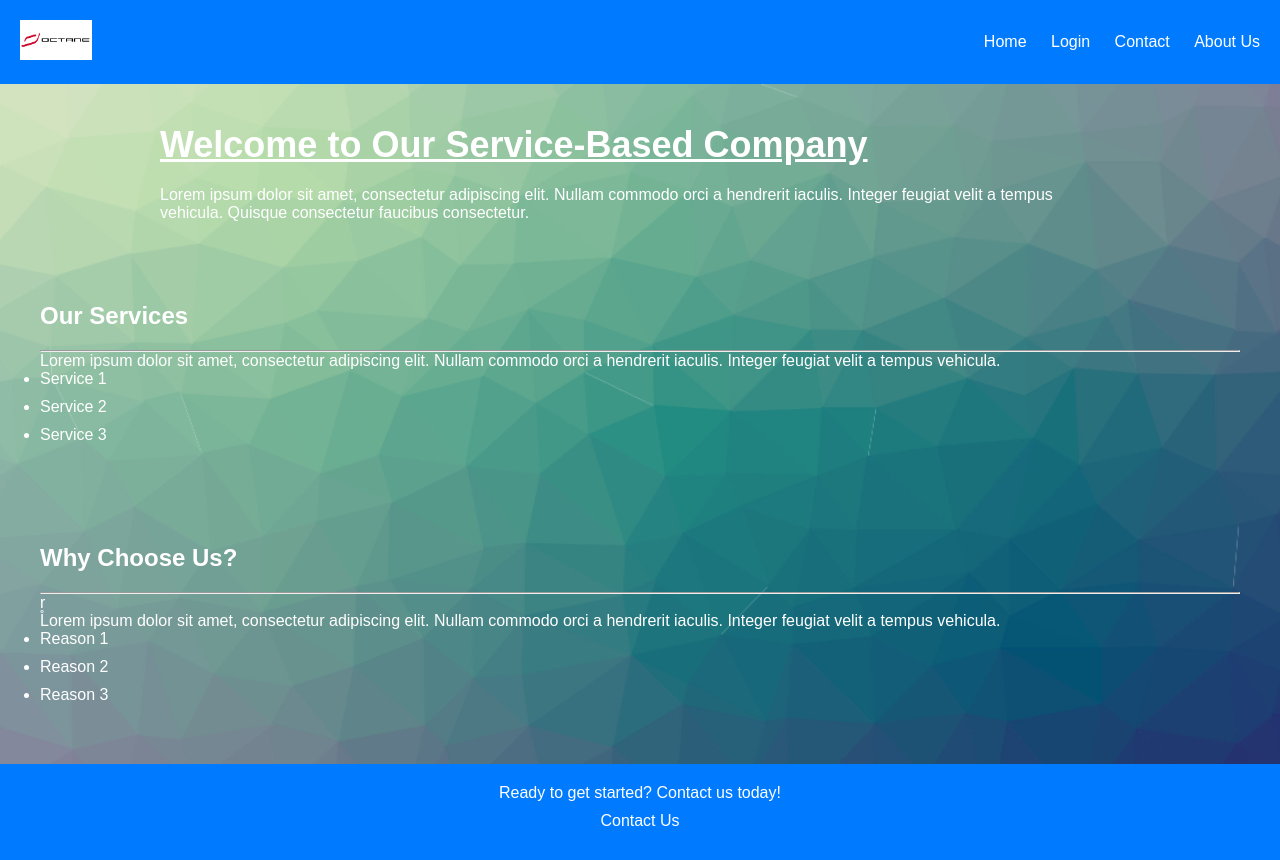
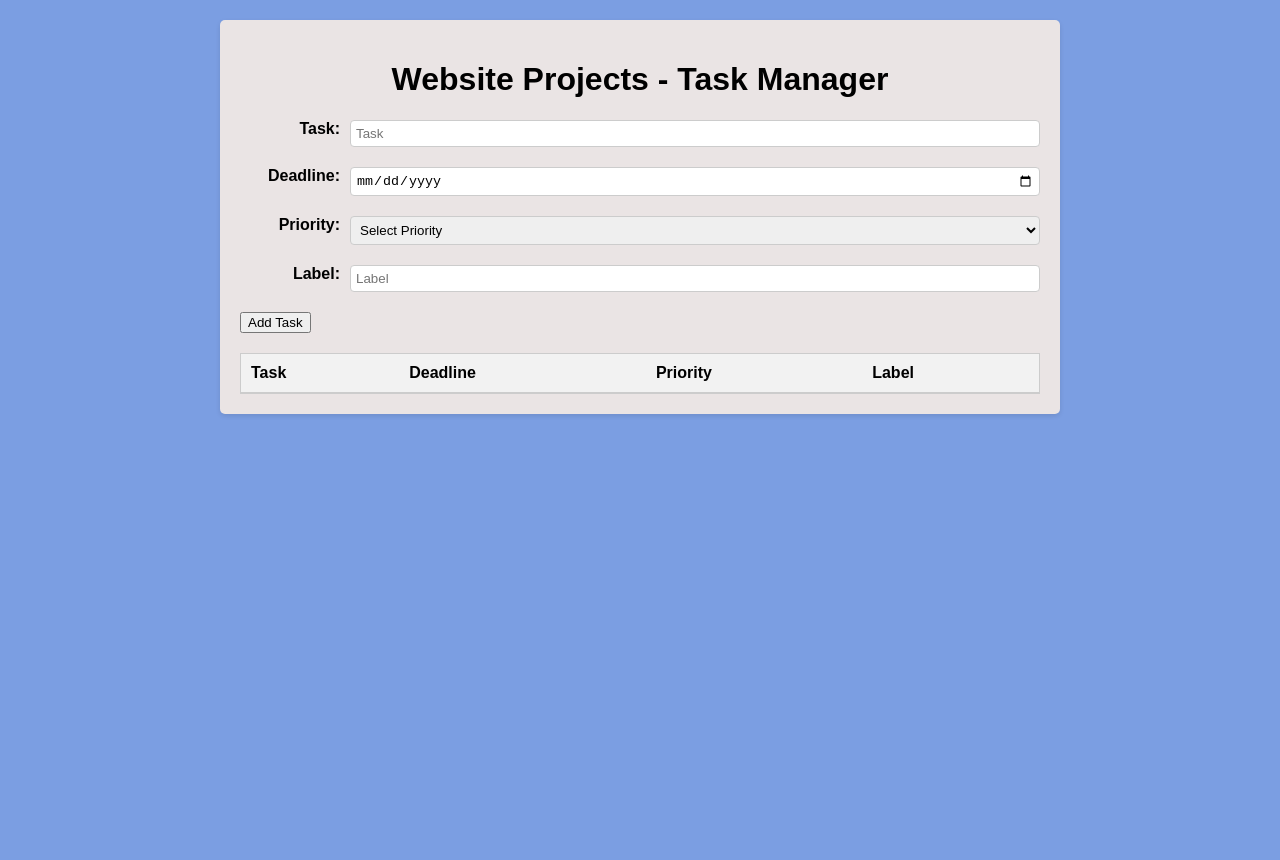
Before and after one commit to PatelTirth-ux/OCTANET_JULY, a plain HTML site: page index.html in a window 1280 px wide. After the commit the page ends 800 px from the top, so only its background shows below. Drawn offline with Linux system fonts and the light colour scheme.

Commit message:
Add files via upload

```diff
--- a/index.html
+++ b/index.html
@@ -1,70 +1,51 @@
 <!DOCTYPE html>
-<html lang="en">
-  <head>
-    <meta charset="UTF-8" />
-    <meta name="viewport" content="width=device-width, initial-scale=1.0" />
-    <title>Service-Based Company</title>
-    <link rel="stylesheet" href="styles.css" />
-  </head>
-  <body>
-    <header>
-      <div class="logo">
-        <img src="logo.png" alt="Company Logo" />
+<html>
+<head>
+  <title>Website Projects - Task Manager</title>
+  <link rel="stylesheet" href="./styles.css">
+</head>
+<body>
+  <div class="container">
+    <h1>Website Projects - Task Manager</h1>
+    <form id="task-form">
+      <div class="form-row">
+        <label for="task-input">Task:</label>
+        <input type="text" id="task-input" placeholder="Task" required>
       </div>
-      <nav>
-        <ul>
-          <li><a href="index.html">Home</a></li>
-          <li><a href="login.html">Login</a></li>
-          <li><a href="contact.html">Contact</a></li>
-          <li><a href="about.html">About Us</a></li>
-        </ul>
-      </nav>
-    </header>
-    <main>
-      <section class="hero">
-        <div class="hero-content">
-          <h1><u>Welcome to Our Service-Based Company</u></h1>
-          <p>
-            Lorem ipsum dolor sit amet, consectetur adipiscing elit. Nullam
-            commodo orci a hendrerit iaculis. Integer feugiat velit a tempus
-            vehicula. Quisque consectetur faucibus consectetur.
-          </p>
-        </div>
-      </section>
+      <div class="form-row">
+        <label for="deadline-input">Deadline:</label>
+        <input type="date" id="deadline-input" required>
+      </div>
+      <div class="form-row">
+        <label for="priority-input">Priority:</label>
+        <select id="priority-input" required>
+          <option value="" selected disabled>Select Priority</option>
+          <option value="High">High</option>
+          <option value="Medium">Medium</option>
+          <option value="Low">Low</option>
+        </select>
+      </div>
+      <div class="form-row">
+        <label for="label-input">Label:</label>
+        <input type="text" id="label-input" placeholder="Label" required>
+      </div>
+      <button type="submit">Add Task</button>
+    </form>
 
-      <section class="services">
-        <h2>Our Services</h2><hr>
-        <p>
-          Lorem ipsum dolor sit amet, consectetur adipiscing elit. Nullam
-          commodo orci a hendrerit iaculis. Integer feugiat velit a tempus
-          vehicula.
-        </p>
-
-        <ul>
-          <li>Service 1</li>
-          <li>Service 2</li>
-          <li>Service 3</li>
-        </ul>
-      </section>
-
-      <section class="why-choose-us">
-        <h2>Why Choose Us?</h2><hr>r̥
-        <p>
-          Lorem ipsum dolor sit amet, consectetur adipiscing elit. Nullam
-          commodo orci a hendrerit iaculis. Integer feugiat velit a tempus
-          vehicula.
-        </p>
-
-        <ul>
-          <li>Reason 1</li>
-          <li>Reason 2</li>
-          <li>Reason 3</li>
-        </ul>
-      </section>
-    </main>
-    <footer>
-      <p>Ready to get started? Contact us today!</p>
-      <a href="contact.html" class="btn">Contact Us</a>
-    </footer>
-  </body>
+    <div class="table-container">
+      <table id="task-table">
+        <thead>
+          <tr>
+            <th>Task</th>
+            <th>Deadline</th>
+            <th>Priority</th>
+            <th>Label</th>
+          </tr>
+        </thead>
+        <tbody></tbody>
+      </table>
+    </div>
+  </div>
+  <script src="./script.js"></script>
+</body>
 </html>
--- /dev/null
+++ b/script.js
@@ -0,0 +1,55 @@
+document.addEventListener('DOMContentLoaded', function() {
+    const tableBody = document.querySelector('#task-table tbody');
+    const form = document.querySelector('#task-form');
+
+
+    form.addEventListener('submit', function(event) {
+      event.preventDefault(); // Prevent form submission
+
+      const taskInput = document.querySelector('#task-input');
+      const deadlineInput = document.querySelector('#deadline-input');
+      const priorityInput = document.querySelector('#priority-input');
+      const labelInput = document.querySelector('#label-input');
+
+      const task = {
+        task: taskInput.value,
+        deadline: deadlineInput.value,
+        priority: priorityInput.value,
+        label: labelInput.value
+      };
+
+
+      const taskRow = createTaskRow(task);
+
+
+      tableBody.appendChild(taskRow);
+
+
+      form.reset();
+    });
+
+
+    function createTaskRow(task) {
+      const row = document.createElement('tr');
+
+      const taskCell = document.createElement('td');
+      taskCell.textContent = task.task;
+      row.appendChild(taskCell);
+
+      const deadlineCell = document.createElement('td');
+      deadlineCell.textContent = task.deadline;
+      row.appendChild(deadlineCell);
+
+      const priorityCell = document.createElement('td');
+      priorityCell.textContent = task.priority;
+      priorityCell.classList.add('priority-' + task.priority.toLowerCase());
+      row.appendChild(priorityCell);
+
+      const labelCell = document.createElement('td');
+      labelCell.textContent = task.label;
+      labelCell.classList.add('label-' + task.label.toLowerCase());
+      row.appendChild(labelCell);
+
+      return row;
+    }
+  });
--- a/styles.css
+++ b/styles.css
@@ -1,161 +1,114 @@
-/* Reset default margin and padding */
-* {
+body {
+    font-family: Arial, sans-serif;
+    background-color: #7b9ee2;
     margin: 0;
-    padding: 0;
-    box-sizing: border-box;
+    padding: 20px;
   }
 
-  /* Set background color and text color */
-  body {
-
-    color: #ffffff;
-    font-family: Arial, sans-serif;
+  h1 {
+    text-align: center;
   }
 
-  /* Header styles */
-  header {
+  .container {
+    max-width: 800px;
+    margin: 0 auto;
+    background-color: #eae4e4;
+    padding: 20px;
+    border-radius: 5px;
+    box-shadow: 0 2px 5px rgba(0, 0, 0, 0.1);
+  }
+
+  .form-row {
     display: flex;
-    justify-content: space-between;
-    align-items: center;
-    padding: 20px;
-    background-color: #007bff;
+    margin-bottom: 20px;
+  }
+
+  .form-row label {
+    width: 100px;
+    font-weight: bold;
+    margin-right: 10px;
+    text-align: right;
+  }
+
+  .form-row input,
+  .form-row select {
+    flex: 1;
+    padding: 5px;
+    border: 1px solid #ccc;
+    border-radius: 4px;
+  }
+
+  .form-row button {
+    background-color: #4caf50;
+    color: #fff;
+    border: none;
+    border-radius: 4px;
+    padding: 10px 20px;
+    cursor: pointer;
+  }
+
+  .table-container {
+    margin-top: 20px;
+  }
+
+  table {
+    width: 100%;
+    border-collapse: collapse;
+    border: 1px solid #ccc;
+    border-radius: 4px;
+  }
+
+  th,
+  td {
+    padding: 10px;
+    text-align: left;
+  }
+
+  thead th {
+    background-color: #f2f2f2;
+    border-bottom: 2px solid #ccc;
+  }
+
+  tbody tr:nth-child(even) {
+    background-color: #f9f9f9;
+  }
+
+  .priority-high {
+    color: red;
+    font-weight: bold;
+  }
+
+  .priority-medium {
+    color: orange;
+    font-weight: bold;
+  }
+
+  .priority-low {
+    color: green;
+    font-weight: bold;
+  }
+
+  .label-design {
+    background-color: #f9ca24;
     color: #fff;
   }
 
-  .logo img {
-    height: 40px;
-  }
-
-  nav ul {
-    list-style-type: none;
-  }
-
-  nav ul li {
-    display: inline-block;
-    margin-left: 20px;
-  }
-
-  nav ul li a {
-    color: #fff;
-    text-decoration: none;
-  }
-
-  main{ background-image: url("./begs.png");
-    -webkit-background-size: cover;
-    -moz-background-size: cover;
-    -o-background-size: cover;
-    background-size: cover;
- }
-  /* Hero section styles */
-
-  .hero {
-
-    padding: 40px;
-  }
-
-  .hero-content {
-    max-width: 960px;
-    margin: 0 auto;
-  }
-
-  .hero h1 {
-    font-size: 36px;
-    margin-bottom: 20px;
-  }
-
-  /* Services section styles */
-  .services {
-
-    padding: 40px;
-  }
-
-  .services h2 {
-    font-size: 24px;
-    margin-bottom: 20px;
-  }
-
-  .services ul {
-    margin-bottom: 20px;
-  }
-
-  .services li {
-    margin-bottom: 10px;
-  }
-
-  /* Why Choose Us section styles */
-  .why-choose-us {
-
-    padding: 40px;
-  }
-
-  .why-choose-us h2 {
-    font-size: 24px;
-    margin-bottom: 20px;
-  }
-
-  .why-choose-us ul {
-    margin-bottom: 20px;
-  }
-
-  .why-choose-us li {
-    margin-bottom: 10px;
-  }
-
-  /* Contact section styles */
-  .contact-section {
-    background-color: #f4f4f4;
-    padding: 40px;
-  }
-
-  .contact-section h2 {
-    font-size: 24px;
-    margin-bottom: 20px;
-  }
-
-  /* Login section styles */
-  .login-section {
-    background-color: #fff;
-    padding: 40px;
-  }
-
-  .login-section h2 {
-    font-size: 24px;
-    margin-bottom: 20px;
-  }
-
-  /* About section styles */
-  .about-section {
-    background-color: #fff;
-    padding: 40px;
-  }
-
-  .about-section h2 {
-    font-size: 24px;
-    margin-bottom: 20px;
-  }
-
-  /* Footer styles */
-  footer {
-    background-color: #007bff;
-    padding: 20px;
-    text-align: center;
+  .label-development {
+    background-color: #6ab04c;
     color: #fff;
   }
 
-  .footer p {
-    margin-bottom: 0;
+  .label-testing {
+    background-color: #e056fd;
+    color: #fff;
   }
 
-  .btn {
-    display: inline-block;
-    padding: 10px 20px;
-    background-color: #007bff;
+  .label-content {
+    background-color: #0984e3;
     color: #fff;
-    text-decoration: none;
-    border-radius: 5px;
-    transition: background-color 0.3s ease;
   }
 
-  .btn:hover {
-    background-color: #0056b3;
+  .label-marketing {
+    background-color: #fdcb6e;
+    color: #fff;
   }
```
